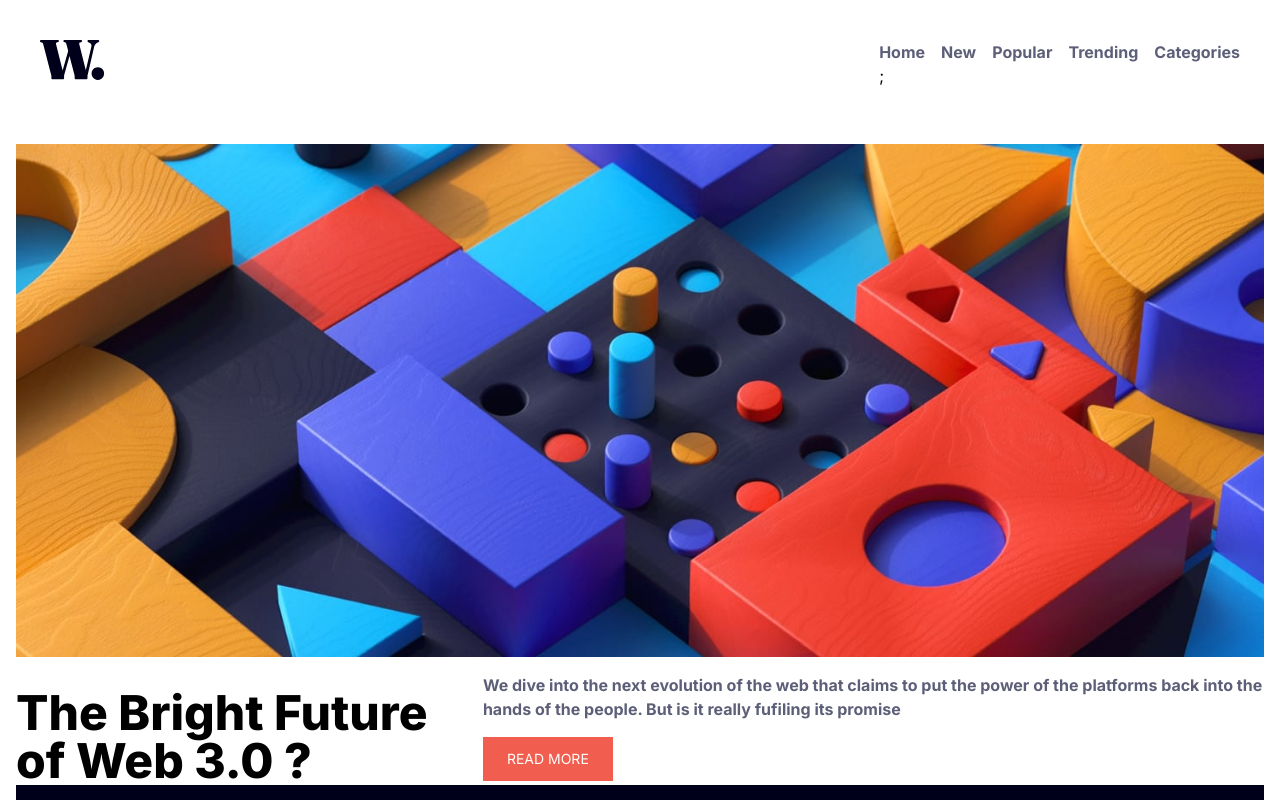
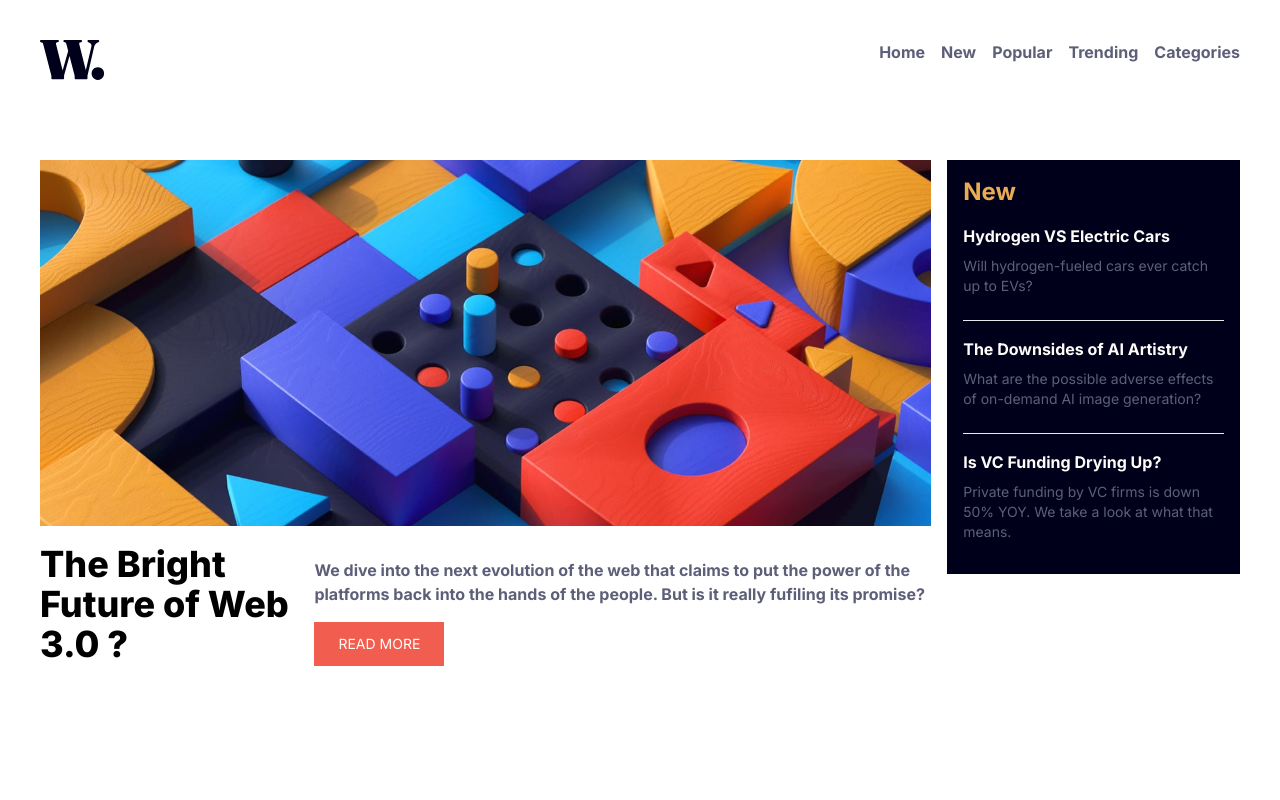
Before and after one commit to mosesfawole/news-homepage, a React (Vite) app in the folder news-homepage/: page / in a window 1280 px wide. Shown: the top 800 px of the page. Built offline with nearby package versions, Linux system fonts and the light colour scheme.

Commit message:
inital hero section

```diff
--- a/news-homepage/src/components/Header.jsx
+++ b/news-homepage/src/components/Header.jsx
@@ -37,7 +37,6 @@ const Header = () => {
               </li>
             ))}
           </ul>
-          ;
         </div>
       </div>
     </div>
--- a/news-homepage/src/components/Hero.jsx
+++ b/news-homepage/src/components/Hero.jsx
@@ -6,23 +6,25 @@ import SideCard from "./SideCard";
 
 const Hero = () => {
   return (
-    <div>
-      <div className="hero p-4">
+    <div className="md:flex p-10  gap-4">
+      <div className="hero">
         <div className="d-image hidden md:flex">
           <img src={DesktopBg} alt="desktop web3 image" />
         </div>
-        <div className="mobile-image flex md:hidden">
+        <div className="mobile-image flex justify-center items-center  md:hidden">
           <img src={MobileBg} alt="mobile web3 image" />
         </div>
-        <div className="contents   md:flex ">
-          <div className="bigTexts mt-8">
+        <div className="md:flex mt-4 items-center">
+          <div className="bigTexts">
             {HeroTexts.map((item, index) => (
-              <h1 className="text-5xl  font-extrabold" key={index}>
-                {item.largeText}
-              </h1>
+              <>
+                <h1 className="text-4xl  font-extrabold" key={index}>
+                  {item.largeText}
+                </h1>
+              </>
             ))}
           </div>
-          <div className="smallTexts flex flex-col gap-4    ">
+          <div className="smallTexts flex flex-col gap-4 justify-center    ">
             {HeroTexts.map((item, index) => (
               <>
                 <p className="text-header-text font-bold">{item.smallText}</p>
@@ -33,8 +35,8 @@ const Hero = () => {
             </button>
           </div>
         </div>
-        <SideCard />
       </div>
+      <SideCard />
     </div>
   );
 };
--- a/news-homepage/src/components/SideCard.jsx
+++ b/news-homepage/src/components/SideCard.jsx
@@ -2,7 +2,7 @@ import React from "react";
 import sideCardTexts from "../lib/sideCard";
 const SideCard = () => {
   return (
-    <div>
+    <div className="mt-8 md:mt-0 md:p-0 ">
       <div className="box bg-sideCard p-4 ">
         <div className="title">
           <h1 className=" text-title text-2xl font-bold">New</h1>
--- a/news-homepage/src/lib/hero.js
+++ b/news-homepage/src/lib/hero.js
@@ -4,7 +4,7 @@ const HeroTexts = [
   },
   {
     smallText:
-      "We dive into the next evolution of the web that claims to put the power of the platforms back into the hands of the people. But is it really fufiling its promise ",
+      "We dive into the next evolution of the web that claims to put the power of the platforms back into the hands of the people. But is it really fufiling its promise? ",
   },
 ];
 
--- a/news-homepage/tailwind.config.cjs
+++ b/news-homepage/tailwind.config.cjs
@@ -2,6 +2,9 @@
 module.exports = {
   content: ["./index.html", "./src/**/*.{js,jsx,ts,tsx}"],
   theme: {
+    screens: {
+      md: "960px",
+    },
     extend: {
       colors: {
         "header-text": "#5d5f79",
```
